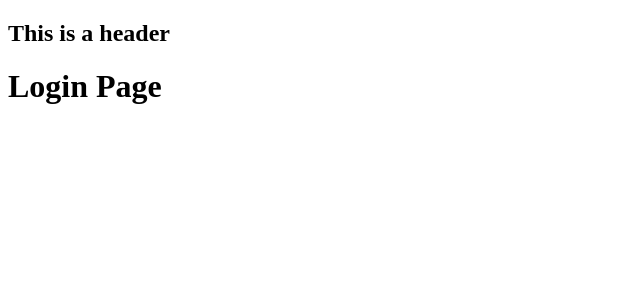
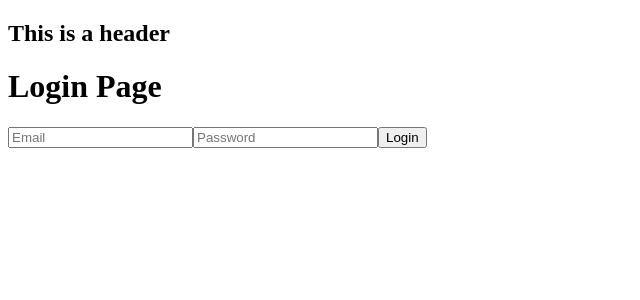
Before and after one commit to ImBoB99/rest-api-blog, a React (Vite) app in the folder frontend-admin/: page /admin in a window 1280 px wide. Shown: the top 300 px of the page, without its empty margins (0-640 px from the left). Built offline with nearby package versions, Linux system fonts and the light colour scheme.

Commit message:
added login form and jwt verify api route

```diff
--- /dev/null
+++ b/frontend-admin/src/components/LoginForm.jsx
@@ -0,0 +1,71 @@
+import { useState, useEffect } from 'react';
+import { useNavigate } from 'react-router-dom';
+
+function LoginForm() {
+  const [email, setEmail] = useState('');
+  const [password, setPassword] = useState('');
+  const [error, setError] = useState(null);
+
+  const navigate = useNavigate();
+
+  useEffect(() => {
+    const token = localStorage.getItem('token');
+    if (token) {
+      navigate('/admin/posts');
+    }
+  }, []);
+
+  async function userLogin(email, password) {
+    setError(null);
+    try {
+      const response = await fetch('http://localhost:3000/api/login', {
+        mode: 'cors',
+        method: 'POST',
+        headers: { 'Content-Type': 'application/json' },
+        body: JSON.stringify({ email, password }),
+      });
+
+      if (!response.ok) {
+        if (response.status === 401) {
+          setError('Wrong email or password');
+        } else {
+          setError(`Login failed: ${response.status}`);
+        }
+        return null;
+      }
+
+      const loginData = await response.json();
+      return loginData;
+    } catch (error) {
+      console.error('Login failed:', error.message);
+      setError('An error occurred. Please try again.');
+      return null;
+    }
+  }
+
+  async function handleSubmit(e) {
+    e.preventDefault();
+    const result = await userLogin(email, password);
+    if (result?.token) {
+      localStorage.setItem('token', result.token);
+      console.log('User is logged in');
+    }
+  }
+
+  return (
+    <form onSubmit={handleSubmit}>
+      <input type="email" value={email} onChange={(e) => setEmail(e.target.value)} placeholder="Email" required />
+      <input
+        type="password"
+        value={password}
+        onChange={(e) => setPassword(e.target.value)}
+        placeholder="Password"
+        required
+      />
+      <button type="submit">Login</button>
+      {error && <p>{error}</p>}
+    </form>
+  );
+}
+
+export default LoginForm;
--- a/frontend-admin/src/pages/Login.jsx
+++ b/frontend-admin/src/pages/Login.jsx
@@ -1,7 +1,10 @@
+import LoginForm from '../components/LoginForm';
+
 function Login() {
   return (
     <div>
       <h1>Login Page</h1>
+      <LoginForm />
     </div>
   );
 }
```
Also changed, not shown: 1 other file (tests, documents, lock files or other folders).
